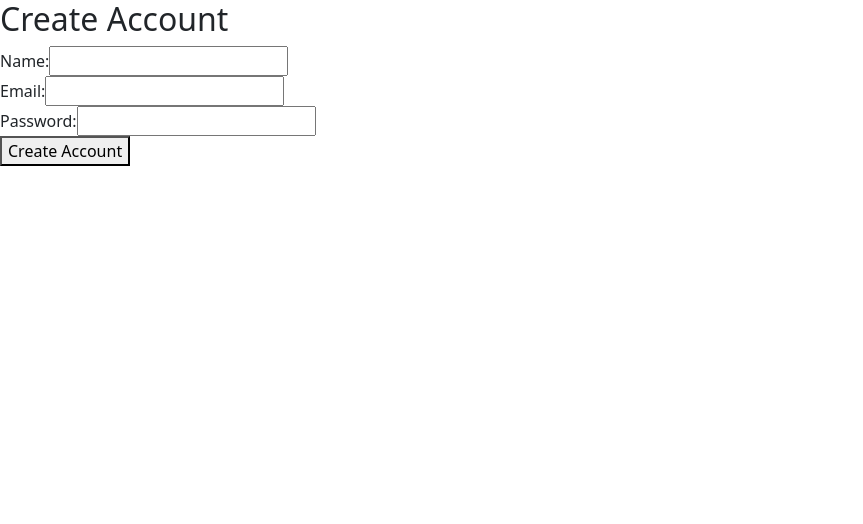
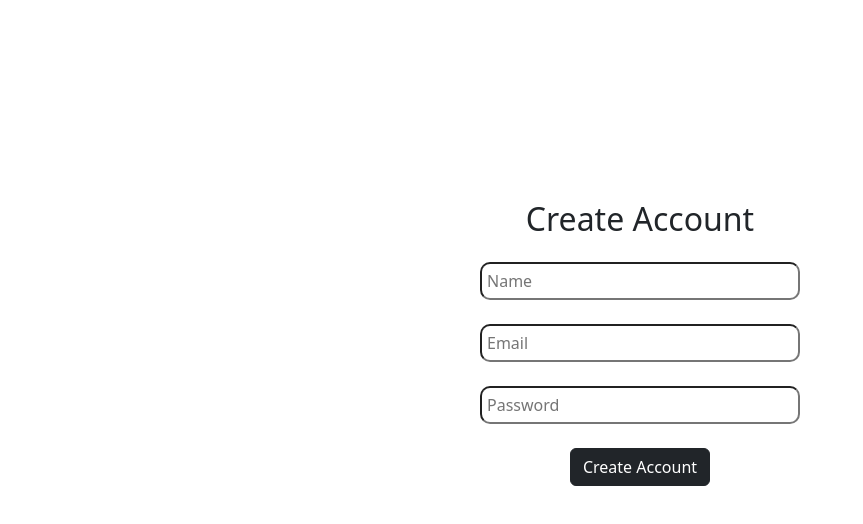
Before and after one commit to Dharshan-K/blogSpoot, a React (Create React App) app in the folder frontend/: page /users/createUser in a window 1280 px wide. Shown: the top 524 px of the page, without its empty margins (0-863 px from the left). Built offline with nearby package versions, Linux system fonts and the light colour scheme.

Commit message:
bootstrap pending

```diff
--- a/frontend/package.json
+++ b/frontend/package.json
@@ -7,6 +7,7 @@
     "cra-template": "1.2.0",
     "react": "^18.2.0",
     "react-dom": "^18.2.0",
+    "react-quill": "^2.0.0",
     "react-router-dom": "^6.11.2",
     "react-scripts": "5.0.1"
   },
--- /dev/null
+++ b/frontend/src/Components/blogEditor.js
@@ -0,0 +1,15 @@
+/** @format */
+
+import React, { useState } from "react";
+import ReactQuill from "react-quill";
+import "react-quill/dist/quill.snow.css";
+
+export default function MyComponent() {
+  const [value, setValue] = useState("");
+
+  return (
+    <ReactQuill>
+      <div className="editingArea"></div>
+    </ReactQuill>
+  );
+}
--- a/frontend/src/Components/createuser.js
+++ b/frontend/src/Components/createuser.js
@@ -2,11 +2,15 @@
 
 import { useState } from "react";
 import axios from "axios";
+// import "../assets/login.css";
 
 export default function CreateForm() {
   const [name, setName] = useState("");
   const [email, setEmail] = useState("");
   const [password, setPassword] = useState("");
+  const divStyle = {
+    marginTop: "25vh",
+  };
 
   const handleSubmit = async (e) => {
     e.preventDefault();
@@ -30,36 +34,43 @@ export default function CreateForm() {
   };
 
   return (
+    <div className="text-center" style={divStyle}>
       <form onSubmit={handleSubmit}>
         <h2>Create Account</h2>
         <div>
-        <label htmlFor="name">Name:</label>
           <input
             type="text"
             id="name"
             value={name}
+            placeholder="Name"
+            className=" mt-3"
             onChange={(e) => setName(e.target.value)}
           />
         </div>
         <div>
-        <label htmlFor="email">Email:</label>
           <input
             type="email"
             id="email"
             value={email}
+            placeholder="Email"
+            className="mb-4 mt-4"
             onChange={(e) => setEmail(e.target.value)}
           />
         </div>
         <div>
-        <label htmlFor="password">Password:</label>
           <input
             type="password"
             id="password"
             value={password}
+            placeholder="Password"
+            className="mb-4"
             onChange={(e) => setPassword(e.target.value)}
           />
         </div>
-      <button type="submit">Create Account</button>
+        <button className="btn btn-dark" type="submit">
+          Create Account
+        </button>
       </form>
+    </div>
   );
 }
--- a/frontend/src/Components/loginUser.js
+++ b/frontend/src/Components/loginUser.js
@@ -2,13 +2,8 @@
 
 import React, { useState } from "react";
 import axios from "axios";
-import {
-  redirect,
-  RedirectFunction,
-  Navigate,
-  useNavigate,
-} from "react-router-dom";
-import Home from "./home";
+import { useNavigate } from "react-router-dom";
+import "../assets/login.css";
 
 export default function LoginForm() {
   const [name, setName] = useState("");
@@ -31,20 +26,16 @@ export default function LoginForm() {
         console.log(err);
       });
 
-    // localStorage.setItem("email", email);
-    // console.log(localStorage.getItem("author"));
-
-    // Reset form fields
     setName("");
     setPassword("");
   };
 
   return (
-    <div className="border text-center ">
+    <div className="text-center login">
       <form onSubmit={handleSubmit}>
         <h2>Login</h2>
         <div className="">
-          <div className="mb-3">
+          <div className="mb-4 mt-3">
             <input
               type="name"
               id="name"
@@ -54,7 +45,7 @@ export default function LoginForm() {
               onChange={(e) => setName(e.target.value)}
             />
           </div>
-          <div className="mb-3">
+          <div className="mb-4">
             <input
               type="password"
               id="password"
@@ -65,7 +56,9 @@ export default function LoginForm() {
             />
           </div>
         </div>
-        <button type="submit">Login</button>
+        <button className="btn btn-dark" type="submit">
+          Login
+        </button>
       </form>
     </div>
   );
--- /dev/null
+++ b/frontend/src/assets/login.css
@@ -0,0 +1,14 @@
+body{
+    margin-top: 30vh;
+}
+
+input{
+    border-radius: 10px;
+    padding: 5px;
+    min-width: 40vh;
+}
+
+.login{
+    border: 2px;
+    border-color: black;
+}
--- a/frontend/src/index.js
+++ b/frontend/src/index.js
@@ -11,6 +11,7 @@ import "bootstrap/dist/css/bootstrap.css";
 // import "../index.css";
 import App from "./Components/App";
 import Home from "./Components/home";
+import MyComponent from "./Components/blogEditor";
 // import reportWebVitals from './reportWebVitals';
 
 const router = createBrowserRouter([
@@ -19,6 +20,7 @@ const router = createBrowserRouter([
   { path: "users/login", element: <LoginForm /> },
   { path: "home", element: <Home /> },
   { path: "posts/:author", element: <MyPage /> },
+  { path: "posts/edit", element: <MyComponent /> },
 ]);
 const root = ReactDOM.createRoot(document.getElementById("root"));
 root.render(
```
Also changed, not shown: 2 other files (tests, documents, lock files or other folders). Lines whose indentation alone changed are shown as unchanged.
